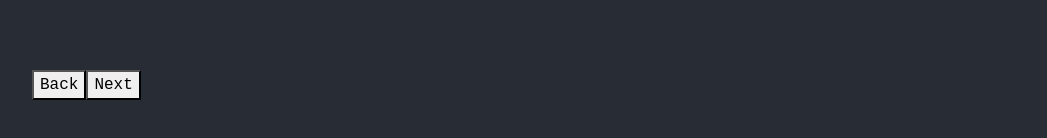
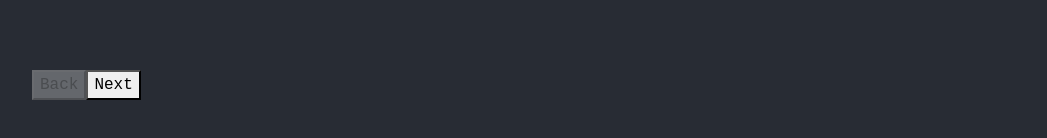
Before and after one commit to billywba/darkroom, a React (Create React App) app: page /info in a window 1280 px wide. Shown: the part 526-664 px from the top of the page, without its empty margins (73-1120 px from the left). Built offline with nearby package versions, Linux system fonts and the light colour scheme; a web font is replaced by a local one.

Commit message:
better button

```diff
--- a/src/components/pages/InfoFrame.js
+++ b/src/components/pages/InfoFrame.js
@@ -81,8 +81,8 @@ function InfoFrame() {
       </Row>
 
       <Row>
-        <button onClick={() => setPage(page - 1)}>Back</button>
-        <button onClick={() => setPage(page + 1)}>Next</button>
+        <button onClick={() => setPage(page - 1)} disabled={page > 0 ? false : true}>Back</button>
+        <button onClick={() => setPage(page + 1)} disabled={page < data.length - 1 ? false : true}>Next</button>
       </Row>
     </>
   );
```
